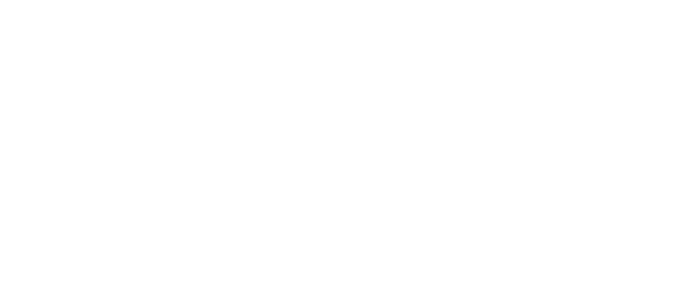
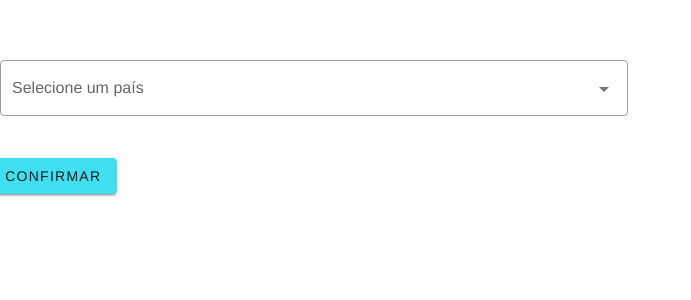
Before and after one commit to rafalorente/TesteDockerApiWeb, a Vue app: page / in a window 1280 px wide. Shown: the top 300 px of the page, without its empty margins (0-691 px from the left). Built offline with nearby package versions, Linux system fonts and the light colour scheme.

Commit message:
importando componentes para a homepage

```diff
--- a/src/components/HomePage.vue
+++ b/src/components/HomePage.vue
@@ -1,21 +1,44 @@
 <template>
   <div class="hello">
-
+    <v-row class="w-100 d-flex">
+   <SelectField @update:value="pais = $event"/>
+   <SendButton @buscar="pesquisarUniversidade();"/>
+   <DataTable v-if="listaUniversidade.length > 0" :lista="listaUniversidade"/>
+   </v-row>
   </div>
 </template>
 
 <script>
-// import axios from 'axios';
+import axios from 'axios';
+import SelectField from './inputs/SelectField.vue'
+import SendButton from './buttons/SendButton.vue'
+import DataTable from './tables/DataTable.vue'
 
 export default {
   name: 'HomePage',
   props: {
     msg: String
+  },components:{
+    SelectField,
+    SendButton,
+    DataTable
+  },
+  data(){
+    return{
+      pais: null,
+      listaUniversidade: []
+    }
   },
   mounted(){
-    // axios
-    //   .get('https://localhost:5001/api/Universidade/GetUniversidadePorPais?pais=brazil')
-    //   .then(response => (console.log(response)));
+  },
+  methods:{
+    pesquisarUniversidade(){
+      axios
+        .get(`https://localhost:49153/api/Universidade/GetUniversidadePorPais?pais=${this.pais.toLowerCase()}`)
+        .then(response => {
+          this.listaUniversidade = response.data
+        });
+    }
   }
 }
 </script>
```
